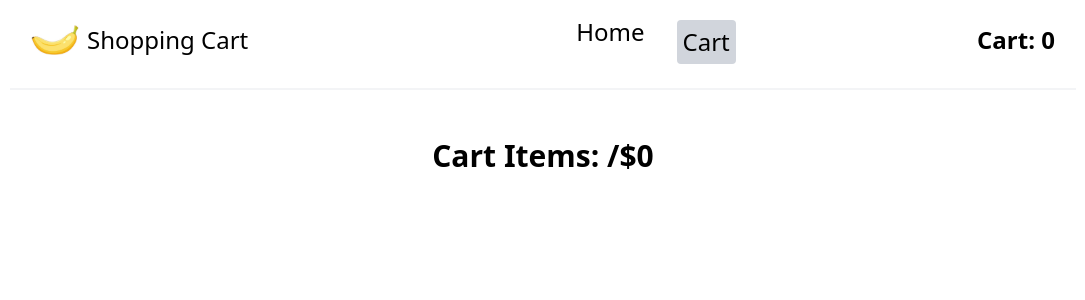
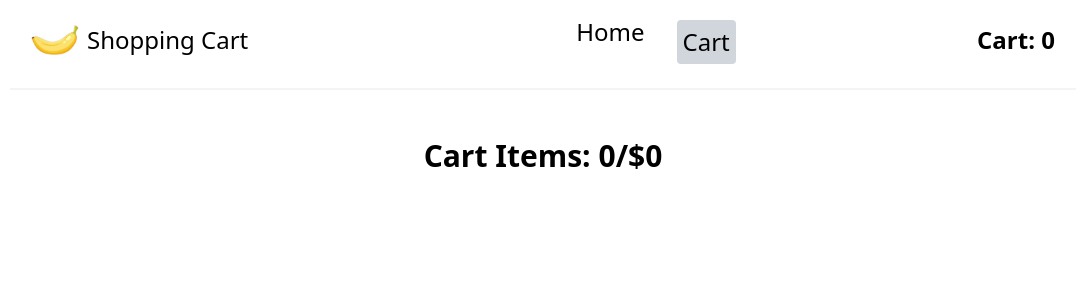
Before and after one commit to ahmad4948/Shopping-Cart, a React (Vite) app: page /cart in a window 1280 px wide. Shown: the top 300 px of the page, without its empty margins (97-1182 px from the left). Built offline with nearby package versions, Linux system fonts and the light colour scheme.

Commit message:
did the buttons functionality in cart component

```diff
--- a/src/App.jsx
+++ b/src/App.jsx
@@ -7,6 +7,7 @@ import './App.css'
 
 function App() {
    let [buttons,setbuttons] = useState([]);
+
    function hi(idtoremove){
       let exists = buttons.includes(idtoremove);
       if(exists){
@@ -60,7 +61,7 @@ function App() {
        <Header products={products} buttons={buttons}/>
        <Routes>
       <Route path="/" element={<Home products={products} hi={hi} buttons={buttons}/>}/>
-      <Route path="/cart" element={<Cart products={products} buttons={buttons}/>}/>
+      <Route path="/cart" element={<Cart hi ={hi} products={products} buttons={buttons}/>}/>
        </Routes>
    </>
   )
--- a/src/Components/Cart.jsx
+++ b/src/Components/Cart.jsx
@@ -1,20 +1,21 @@
 function Cart(props){
      const products = props.products;
      const buttons = props.buttons;
+     const hi = props.hi;
      let items=0;
      const cartitems = buttons.map(id=>products.find(p=>p.id===id));
      const total = cartitems.reduce((sum,item) =>item.price+sum,0);
     return(
        <div>
-        <h1 className=" text-center mt-12 text-3xl font-bold">Cart Items: {items.length}/${total}</h1>
+        <h1 className=" text-center mt-12 text-3xl font-bold">Cart Items: {cartitems.length}/${total}</h1>
         <br/>
         <br/>
         {cartitems.map(p=>(
-            <div className="flex ml-16 justify-between">
+            <div className="flex ml-48 justify-between max-w-6xl shadow-md rounded mb-8 border border-gray-300 border-solid">
          <img  className="w-40 h-auto" src={p.image}/>
-         <p>{p.name}</p>
-         <p>{p.price}</p>
-         <button>remove</button>
+         <p className="my-auto">{p.name}</p>
+         <p className="my-auto">${p.price}</p>
+         <button className="bg-red-700 cursor-pointer h-8 rounded my-auto text-white p-1 mr-6" onClick={()=>hi(p.id)}>Remove</button>
          </div>
         )
         )}
```
